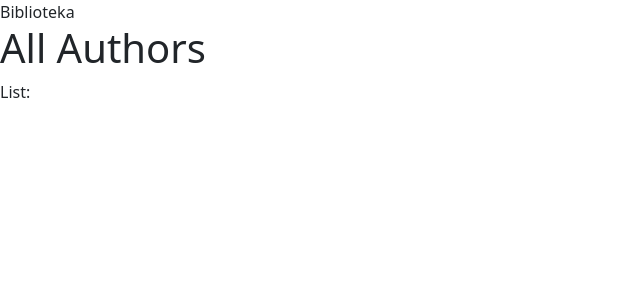
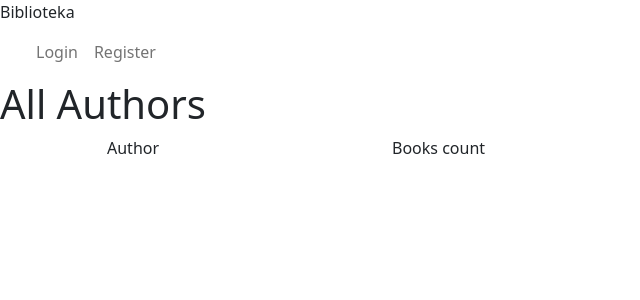
Before and after one commit to SkajaQ/Biblioteka-egz, a Symfony app: template templates/author/index.html.twig in a window 1280 px wide. Shown: the top 300 px of the page, without its empty margins (0-640 px from the left). Run offline with Twig, Linux system fonts and the light colour scheme; the template is opened without the code that fills it, so the values that code supplies are empty; style sheets or scripts are compiled from the project's sources; some libraries are stand-ins or nearby versions.

Commit message:
Final touches

```diff
--- a/src/Controller/AuthorController.php
+++ b/src/Controller/AuthorController.php
@@ -16,7 +16,7 @@ class AuthorController extends AbstractController
      */
     public function index(Request $r): Response
     {
-        // $this->denyAccessUnlessGranted('IS_AUTHENTICATED_FULLY');
+        $this->denyAccessUnlessGranted('IS_AUTHENTICATED_FULLY');
 
         $authors = $this->getDoctrine()->getRepository(Author::class)->findAll();
 
--- a/src/Controller/BookController.php
+++ b/src/Controller/BookController.php
@@ -17,7 +17,7 @@ class BookController extends AbstractController
      */
     public function index(Request $r): Response
     {
-        // $this->denyAccessUnlessGranted('IS_AUTHENTICATED_FULLY');
+        $this->denyAccessUnlessGranted('IS_AUTHENTICATED_FULLY');
 
         $filterByAuthorId = $r->query->get('author_id');
 
@@ -47,7 +47,7 @@ class BookController extends AbstractController
         }
         else {
             if ($filterBy === []) {
-                $books = $books->findAll();
+                $books = $books->findBy($filterBy, ['title'=>'asc']);
             } else {
                 $books = $books->findBy($filterBy);
             }
@@ -67,8 +67,6 @@ class BookController extends AbstractController
      */
     public function create(Request $r): Response
     {
-        // $this->denyAccessUnlessGranted('IS_AUTHENTICATED_FULLY');
-
         $book_title = $r->getSession()->getFlashBag()->get('book_title', []);
         $book_pages = $r->getSession()->getFlashBag()->get('book_pages', []);
         $book_isbn = $r->getSession()->getFlashBag()->get('book_isbn', []);
--- a/src/Entity/Author.php
+++ b/src/Entity/Author.php
@@ -98,4 +98,9 @@ class Author
 
         return $this;
     }
+
+    public function booksCount() {
+        return count($this->books);
+    }
+
 }
--- a/templates/author/index.html.twig
+++ b/templates/author/index.html.twig
@@ -5,16 +5,43 @@
 {% block body %}
 
 <h1>All Authors</h1>
-    List:
-    <ul>
-    {% for author in authors %}
-        <li>
-        {{author.name}} {{author.surname}}
-        <a href="{{ path('author_edit', {id: author.id}) }}">EDIT</a>
-        <form action="{{ path('author_delete', {id: author.id}) }}" method="POST">
-        <button type="submit">DELETE</button>
-        </form>
-        </li>
-    {% endfor %}
-    </ul>
+
+    <div class="container cont-names">
+        <div class="row names-row">
+            <div class="col-3" style="margin-left: 25px;">
+            Author
+            </div>
+            <div class="col-2">
+            Books count
+            </div>
+
+            <div class="col-1">
+
+            </div>
+            <div class="col-1">
+
+            </div>
+        </div>
+        <div class="cont-table">
+        {% for author in authors %}
+        <div class="row result-row">
+            <div class="col-3">
+                {{author.name}} {{author.surname}}
+            </div>
+            <div class="col-2 text-center">
+                {{author.booksCount}}
+            </div>
+            <div class="col-1">
+                <a href="{{ path('author_edit', {id: author.id}) }}">Edit</a>
+            </div>
+            <div class="col-1">
+                <form action="{{ path('author_delete', {id: author.id}) }}" method="POST">
+                <button type="submit" class="btn btn-warning">Delete</button>
+                </form>
+            </div>
+        </div>
+        {% endfor %}
+        </div>
+    </div>
+
 {% endblock %}
--- a/templates/base.html.twig
+++ b/templates/base.html.twig
@@ -17,14 +17,14 @@
         {% include 'msg/validation.html.twig' %}
         {% endif %}
         {% if success is defined and success|length > 0 %}
-        {# {% include 'msg/success.html.twig' %} #}
+        {% include 'msg/success.html.twig' %}
         {% endif %}
         <div class="block">
             <div class="container-block">
                 <div class="menu-mar">
                     <span class="name2">Biblioteka</span>
                 </div>
-                {# <div class="menu-mar">{% include 'menu.html.twig' %}</div> #}
+                <div class="menu-mar">{% include 'menu.html.twig' %}</div>
 
                 <div class="container1">
                     {% block body %}{% endblock %}
--- /dev/null
+++ b/templates/menu.html.twig
@@ -0,0 +1,51 @@
+<nav class="navbar navbar-expand-md navbar-light ">
+	<div class="container-fluid">
+		<a class="navbar-brand" href="">
+			{# Meniu #}
+		</a>
+		<button class="navbar-toggler" type="button" data-toggle="collapse" data-target="#navbarSupportedContent" aria-controls="navbarSupportedContent" aria-expanded="false" aria-label="Toggle navigation">
+			<span class="navbar-toggler-icon"></span>
+		</button>
+		<div class="collapse navbar-collapse" id="navbarNavDropdown">
+			<!-- Right Side Of Navbar -->
+			<ul	class="navbar-nav ml-auto">
+				<!-- Authentication Links -->
+				{% if is_granted('IS_AUTHENTICATED_REMEMBERED') %}
+					<li class="nav-item dropdown">
+						<a id="navbarDropdownMenuLink" class="nav-link dropdown-toggle" role="button" data-bs-toggle="dropdown" aria-expanded="false">
+							Authors
+						</a>
+						<ul class="dropdown-menu" aria-labelledby="navbarDropdownMenuLink">
+							<li><a class="dropdown-item" href="{{ path('author_index') }}">Authors List</a></li>
+							<li><a class="dropdown-item" href="{{ path('author_create') }}">New Author</a></li>
+						</ul>
+					</li>
+					<li class="nav-item dropdown">
+						<a id="navbarDropdownMenuLink" class="nav-link dropdown-toggle" role="button" data-bs-toggle="dropdown" aria-expanded="false">
+							Books
+						</a>
+						<ul class="dropdown-menu" aria-labelledby="navbarDropdownMenuLink">
+							<li><a class="dropdown-item" href="{{ path('book_index') }}">Books List</a></li>
+							<li><a class="dropdown-item" href="{{ path('book_create') }}">New Book</a></li>
+						</ul>
+					</li>
+					<li class="nav-item dropdown">
+						<a id="navbarDropdownMenuLink" class="nav-link dropdown-toggle" role="button" data-bs-toggle="dropdown" aria-expanded="false">
+							{{ app.user.username }}
+						</a>
+						<ul class="dropdown-menu" aria-labelledby="navbarDropdownMenuLink">
+							<li><a class="dropdown-item" href="{{ path('app_logout') }}">Logout</a></li>
+						</ul>
+					</li>
+				{% else %}
+					<li class="nav-item">
+						<a class="nav-link" href="{{ path('app_login') }}">Login</a>
+					</li>
+					<li class="nav-item">
+						<a class="nav-link" href="{{ path('app_register') }}">Register</a>
+					</li>
+				{% endif %}
+			</ul>
+		</div>
+	</div>
+</nav>
--- a/templates/registration/register.html.twig
+++ b/templates/registration/register.html.twig
@@ -16,6 +16,6 @@
         }) }}
         {{ form_row(registrationForm.agreeTerms) }}
 
-        <button type="submit" class="btn">Register</button>
+        <button type="submit" class="btn btn-primary">Register</button>
     {{ form_end(registrationForm) }}
 {% endblock %}
```
Also changed, not shown: templates/book/index.html.twig (+4 -4 lines), templates/msg/success.html.twig (added, +13 -0 lines), templates/msg/validation.html.twig (added, +13 -0 lines), README.md (added).
